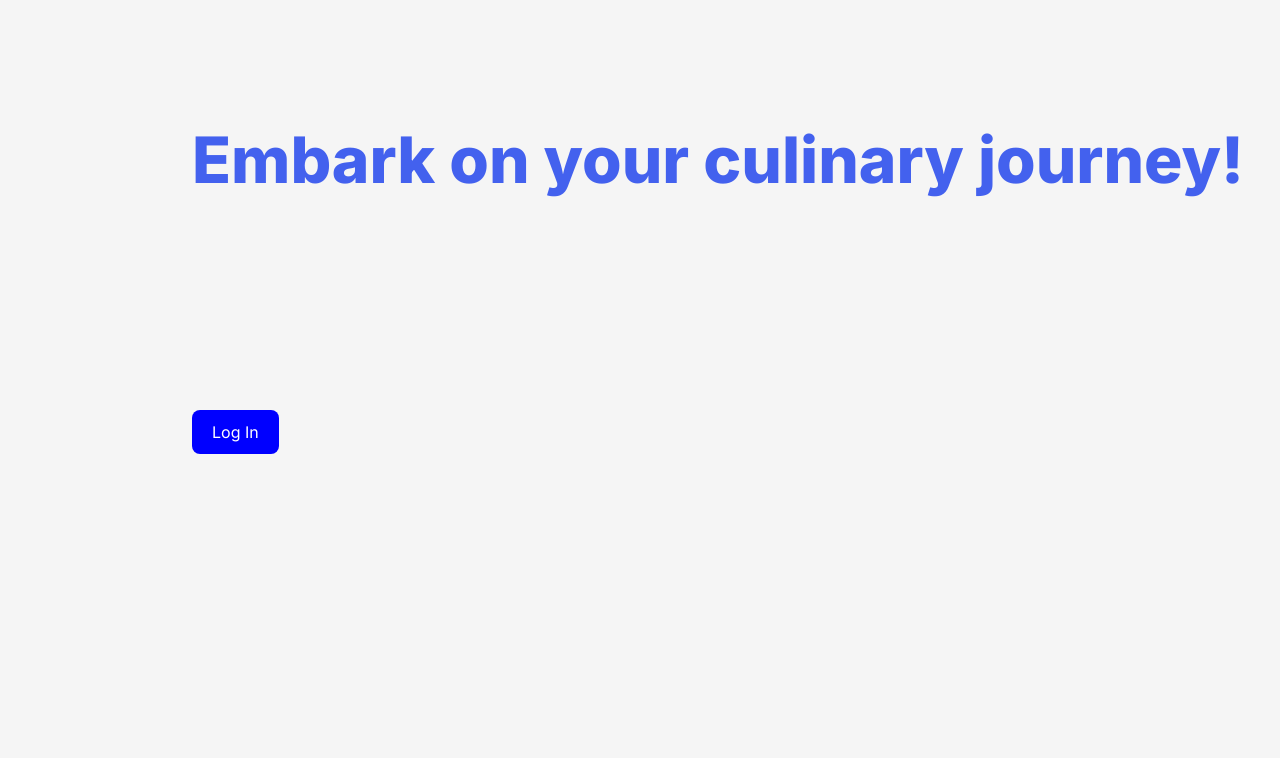
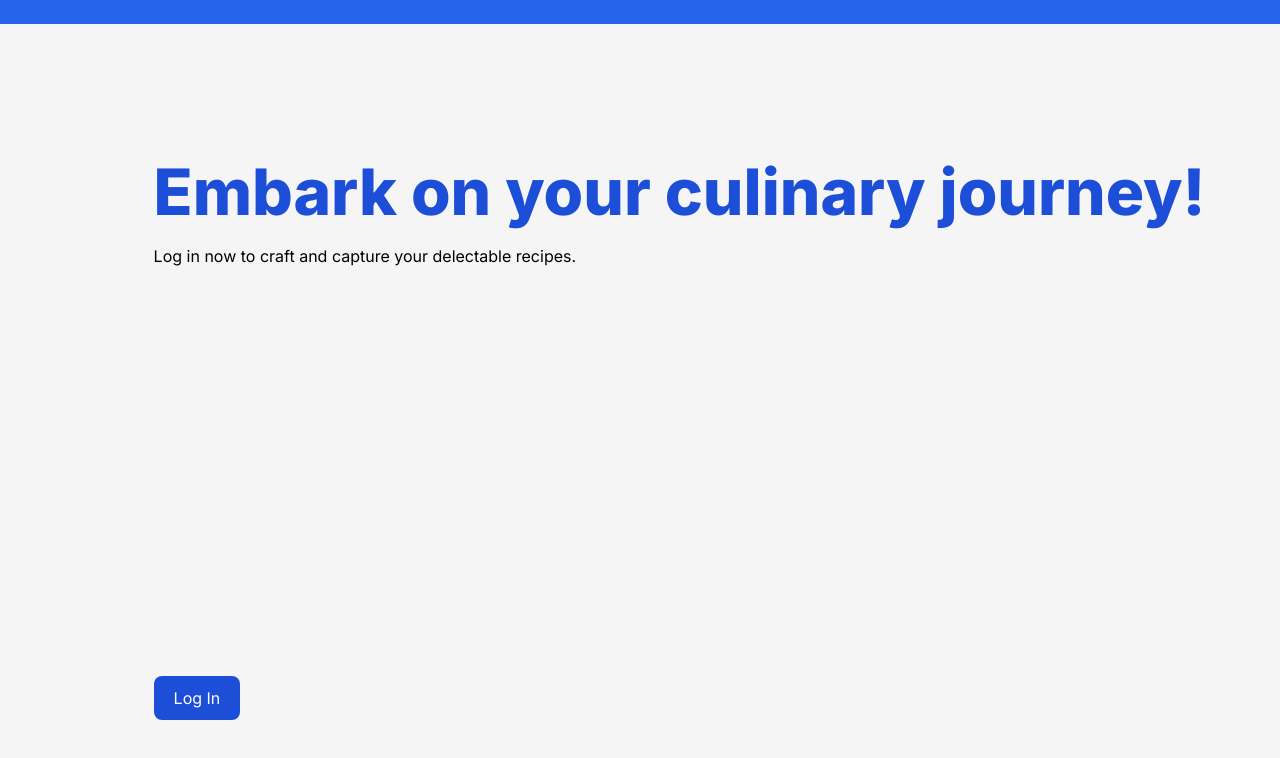
Before and after one commit to manamin0521/recipe-cloud-computing, a Next.js app in the folder recipe-recorder/: page / in a window 1280 px wide. Shown: the top 758 px of the page. Built offline with nearby package versions, Linux system fonts and the light colour scheme.

Commit message:
add login

```diff
--- a/recipe-recorder/app/globals.css
+++ b/recipe-recorder/app/globals.css
@@ -17,15 +17,41 @@
 }
 
 body {
-  margin-top: 10%;
-  margin-left: 15%;
   background: whitesmoke;
 }
 
 h1{
-  color: #4361EE;
+  /* blue-600 */
+  color: #1d4ed8;
   font-weight: 800;
   font-size: 400%;
   line-height: 100%;
-  margin-bottom: 20%;
 }
+
+.body {
+  position: fixed;
+  top: 20%;
+  left: 12%;
+}
+
+.body-text {
+  margin-top: 20px;
+}
+
+.log-in {
+  position: fixed;
+  bottom: 10%;
+}
+
+.add-recipe {
+  position: fixed;
+  bottom: 10%;
+}
+
+.center {
+  position: absolute;
+  top: 50%;
+  left: 50%;
+  transform: translate(-50%, -50%);
+  padding: 10px;
+}
--- a/recipe-recorder/app/layout.tsx
+++ b/recipe-recorder/app/layout.tsx
@@ -2,12 +2,12 @@ import type { Metadata } from 'next'
 import { Inter } from 'next/font/google'
 import { ClerkProvider } from '@clerk/nextjs'
 import './globals.css'
+import Header from '../components/Header'
 
 const inter = Inter({ subsets: ['latin'] })
 
 export const metadata: Metadata = {
-  title: 'Create Next App',
-  description: 'Generated by create next app',
+  title: 'Recipe Recorder',
 }
 
 export default function RootLayout({
@@ -18,7 +18,12 @@ export default function RootLayout({
   return (
     <ClerkProvider>
       <html lang="en">
-        <body className={inter.className}>{children}</body>
+        <body className={inter.className}>
+          <Header/>
+          <main>
+            <div>{children}</div>
+          </main>
+        </body>
       </html>
     </ClerkProvider>
   )
--- a/recipe-recorder/app/page.tsx
+++ b/recipe-recorder/app/page.tsx
@@ -2,17 +2,22 @@
 
 import Image from 'next/image'
 import Button from "../components/Button";
-import { useRouter } from 'next/navigation'
+import Header from "../components/Header";
+import { useRouter } from 'next/navigation';
 import { clients } from '@clerk/clerk-sdk-node';
+
 
 
 export default function Home() {
   const router = useRouter()
   return (
     <main>
-      <div>
+      <div className='body'>
         <h1>Embark on your culinary journey!</h1>
-        <Button text={"Log In"} onClick={undefined}/>
+        <p className='body-text'>Log in now to craft and capture your delectable recipes.</p>
+        <div className='log-in'>
+          <Button text={"Log In"} onClick={() => router.push('/recipe')}/>
+        </div>
       </div>
     </main>
   )
--- a/recipe-recorder/app/recipe/page.tsx
+++ b/recipe-recorder/app/recipe/page.tsx
@@ -1,8 +1,17 @@
-const RecipePage = () => {
+import { currentUser } from "@clerk/nextjs";
+import Button from "@/components/Button";
+
+const RecipePage = async () => {
+  const user = await currentUser();
   return (
-    <>
-      <h1>Hello</h1>
-    </>
+    <div>
+      <div className='body'>
+        <h1>{user?.firstName}'s Recipes</h1>
+        <div className='add-recipe'>
+          <Button text={"Add Recipe"} onClick={undefined}/>
+        </div>
+      </div>
+    </div>
   )
 }
 
--- /dev/null
+++ b/recipe-recorder/app/sign-in/[[...sign-in]]/page.tsx
@@ -0,0 +1,11 @@
+import { SignIn } from '@clerk/nextjs'
+
+const SignInPage = () => {
+    return (
+        <div className = "center">
+            <SignIn />
+        </div>
+    )
+};
+
+export default SignInPage;
--- /dev/null
+++ b/recipe-recorder/app/sign-up/[[...sign-up]]/page.tsx
@@ -0,0 +1,11 @@
+import { SignUp } from '@clerk/nextjs'
+
+const SignUpPage = () => {
+    return (
+        <div className = "center">
+            <SignUp />
+        </div>
+    )
+};
+
+export default SignUpPage;
--- /dev/null
+++ b/recipe-recorder/components/Header.js
@@ -0,0 +1,14 @@
+import Link from 'next/link';
+import { UserButton } from "@clerk/nextjs";
+
+const Header = () => {
+  return (
+    <nav className = 'bg-blue-600 py-3 px-6 flex items-center justify-between mb-5'>
+        <div>
+            <UserButton afterSignOutUrl = "/"/>
+        </div>
+    </nav>
+  );
+};
+
+export default Header;
--- a/recipe-recorder/components/button.module.css
+++ b/recipe-recorder/components/button.module.css
@@ -1,5 +1,5 @@
 .button {
-    background-color: blue;
+    background-color: #1d4ed8;
     color: white;
     padding: 10px 20px;
     border-radius: 8px;
@@ -8,5 +8,5 @@
   }
 
 .button:hover {
-    background-color: darkblue; /* Change the color on hover */
+    background-color: #172554; /* Change the color on hover */
 }
--- a/recipe-recorder/middleware.js
+++ b/recipe-recorder/middleware.js
@@ -4,7 +4,7 @@ import { authMiddleware } from "@clerk/nextjs";
 // Please edit this to allow other routes to be public as needed.
 // See https://clerk.com/docs/references/nextjs/auth-middleware for more information about configuring your Middleware
 export default authMiddleware({
-    publicRoutes: ['/'],
+  publicRoutes: ['/'],
 });
 
 export const config = {
```
Also changed, not shown: 1 other file (tests, documents, lock files or other folders).
